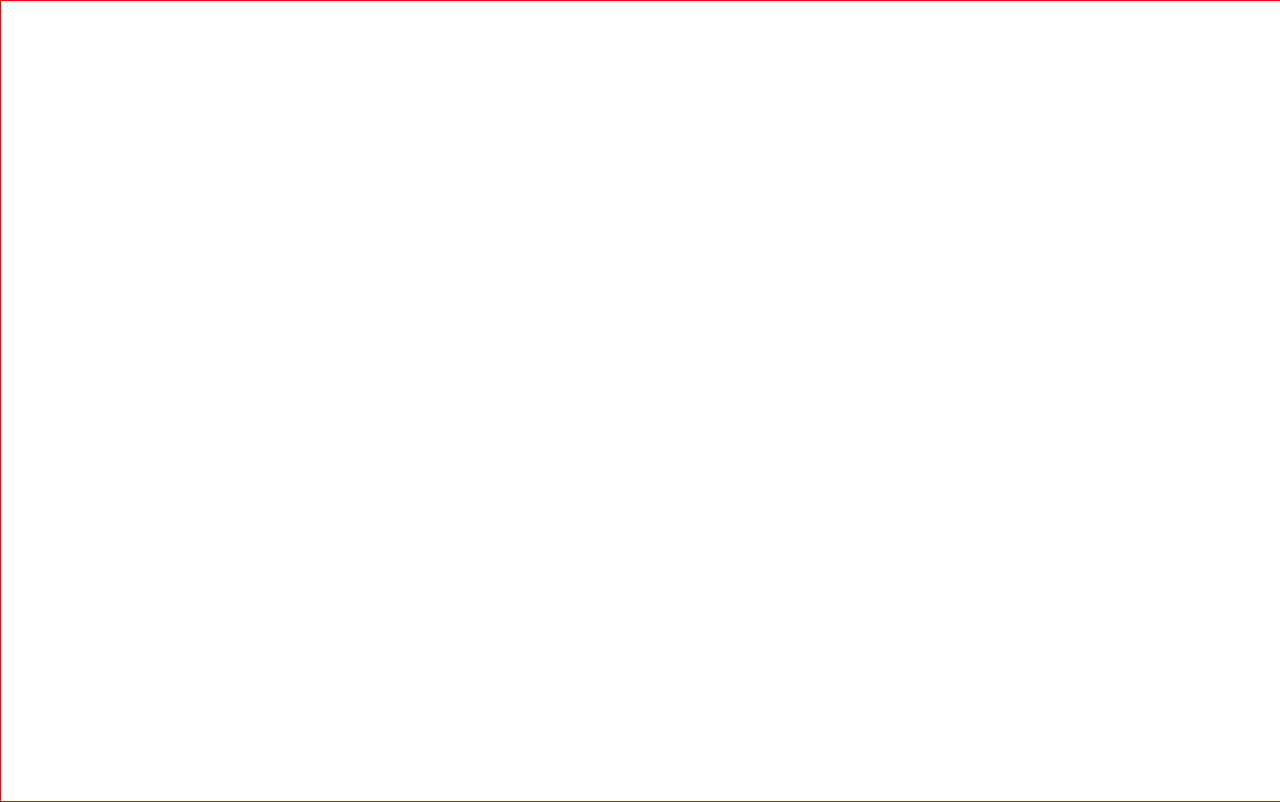
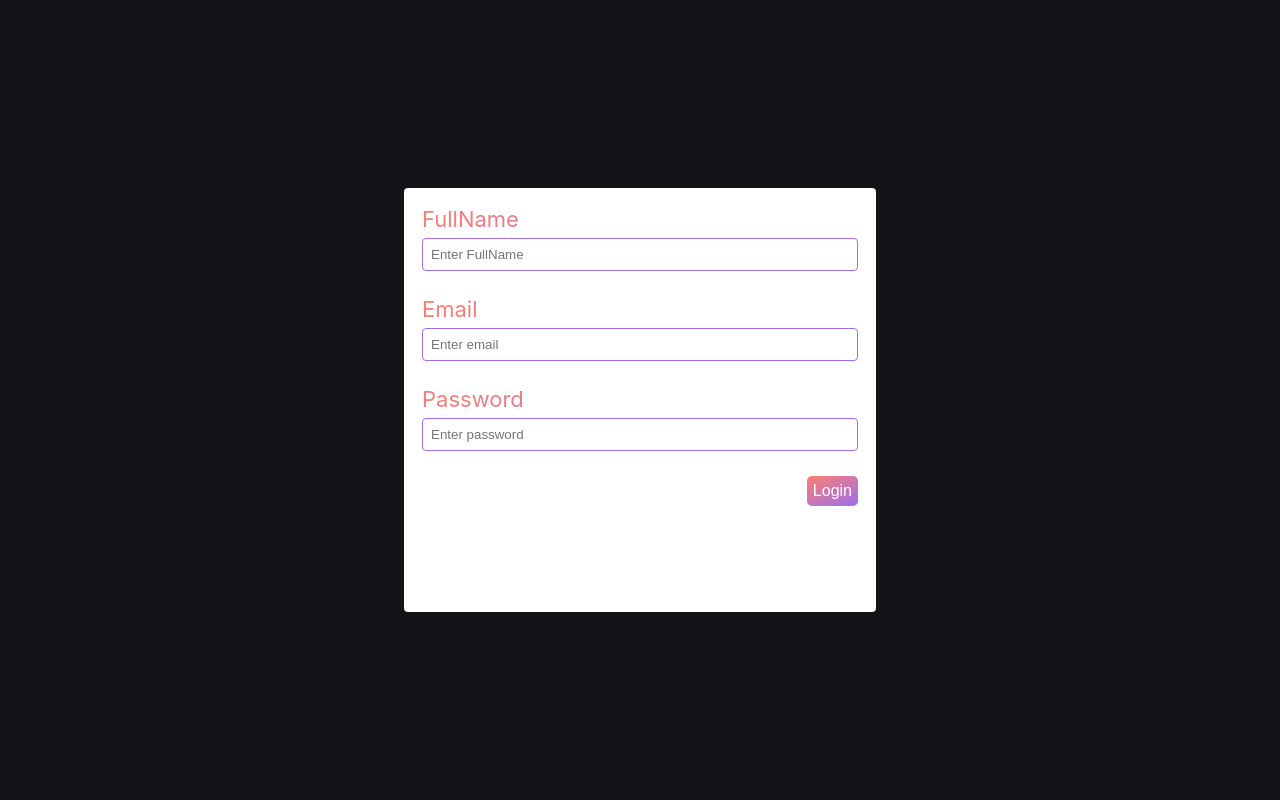
Before and after one commit to Abhishekr2122/internshala-assignment, a React (Create React App) app: page / in a window 1280 px wide. Built offline with nearby package versions, Linux system fonts and the light colour scheme.

Commit message:
Building login page.

```diff
--- a/src/App.js
+++ b/src/App.js
@@ -1,12 +1,14 @@
 import "./app.css";
 import Header from "./components/Header";
+import Login from "./pages/Login";
 
 function App() {
   return (
     <div className="App">
-      <section id="section-1">
+      <Login />
+      {/* <section id="section-1">
 
-      </section>
+      </section> */}
     </div>
   );
 }
--- a/src/app.css
+++ b/src/app.css
@@ -6,5 +6,5 @@
 #section-1 {
   height: 100vh;
   width: 99.9%;
-  border: 1px solid red;
+  /* border: 1px solid red; */
 }
--- /dev/null
+++ b/src/pages/Login.js
@@ -0,0 +1,39 @@
+import "./login.css";
+
+export default function Login() {
+  return (
+    <>
+      <div className="login">
+        <div className="form-container">
+          <form className="form">
+            <div className="form-input-container">
+              <label className="label">FullName</label>
+              <input
+                type="text"
+                placeholder="Enter FullName"
+                className="input"
+              />
+            </div>
+            <div className="form-input-container">
+              <label className="label">Email</label>
+              <input type="email" placeholder="Enter email" className="input" />
+            </div>
+            <div className="form-input-container">
+              <label className="label">Password</label>
+              <input
+                type="password"
+                placeholder="Enter password"
+                className="input"
+              />
+            </div>
+            <div className="login-option-container">
+              <div>
+                <button className="login-btn">Login</button>
+              </div>
+            </div>
+          </form>
+        </div>
+      </div>
+    </>
+  );
+}
--- /dev/null
+++ b/src/pages/login.css
@@ -0,0 +1,82 @@
+.login {
+  height: 100vh;
+  width: 100vw;
+
+  display: flex;
+  align-items: center;
+  justify-content: center;
+  background-color: #151218;
+}
+
+.form-container {
+  width: 35%;
+  height: 50%;
+  padding: 12px;
+  display: flex;
+  justify-content: center;
+  background-color: white;
+  border-radius: 4px;
+}
+
+.form {
+  width: 100%;
+  padding: 6px;
+  display: flex;
+  flex-direction: column;
+  gap: 25px;
+}
+
+.form-input-container {
+  display: flex;
+  flex-direction: column;
+  gap: 6px;
+}
+
+.login-option-container {
+  /* border: 1px solid blue; */
+  display: flex;
+  align-items: center;
+  justify-content: end;
+}
+
+.login-btn {
+  padding: 6px;
+  border-style: none;
+  border-radius: 5px;
+  cursor: pointer;
+  background-image: linear-gradient(157deg, salmon, #9f6eed);
+  font-size: medium;
+  color: white;
+}
+
+.label {
+  font-size: 22px;
+  background-clip: text;
+  background: linear-gradient(125deg, salmon, #9f6eed);
+  -webkit-text-fill-color: transparent;
+  -webkit-background-clip: text;
+}
+
+.input {
+  padding: 8px;
+  border: 1px solid #9f6eed;
+  border-radius: 4px;
+}
+
+.input:focus {
+  outline: none;
+}
+
+@media screen and (max-width: 600px) {
+  .form-container {
+    width: 50%;
+  }
+
+  .label {
+    font-size: 20px;
+  }
+
+  .login-btn {
+    font-size: 15px;
+  }
+}
```
